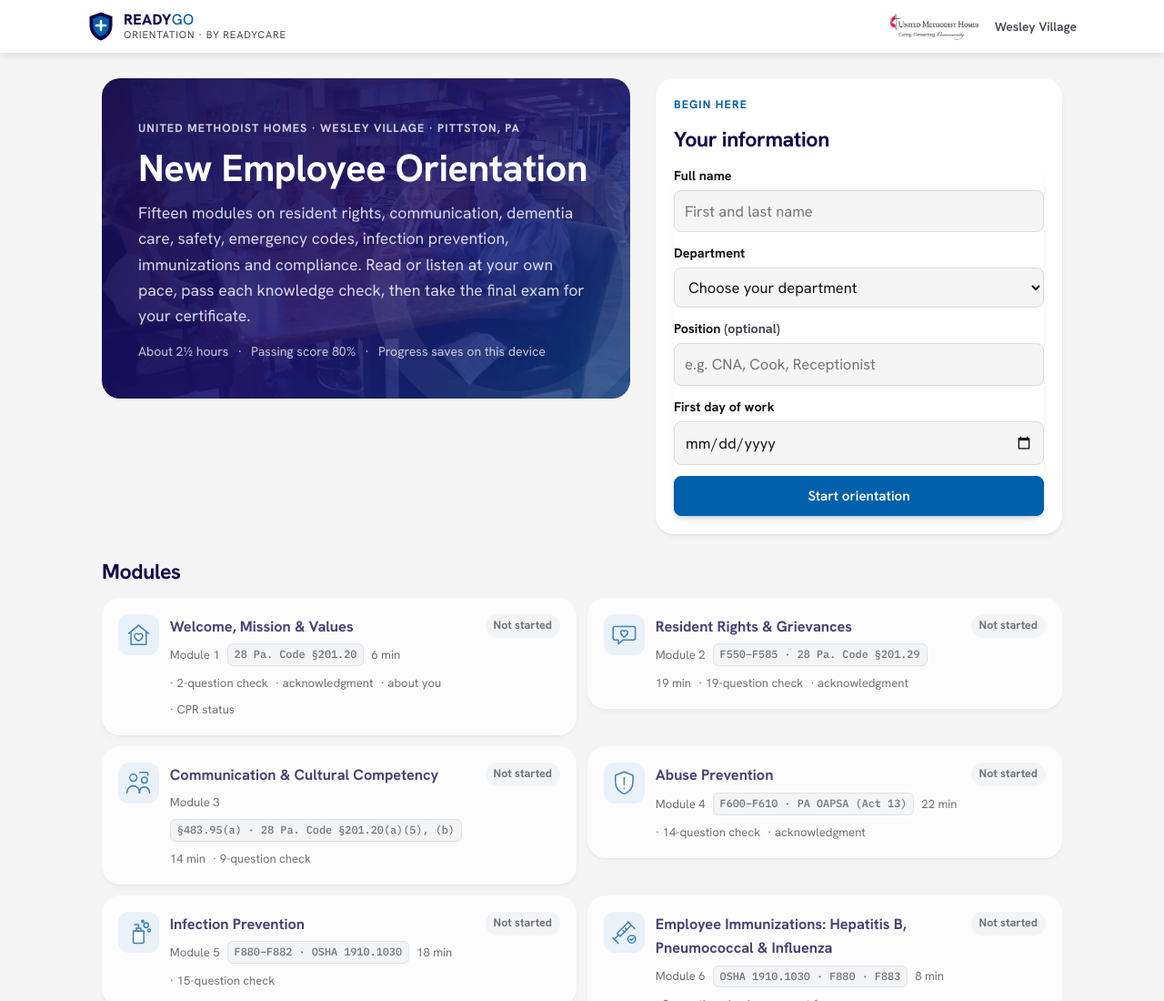
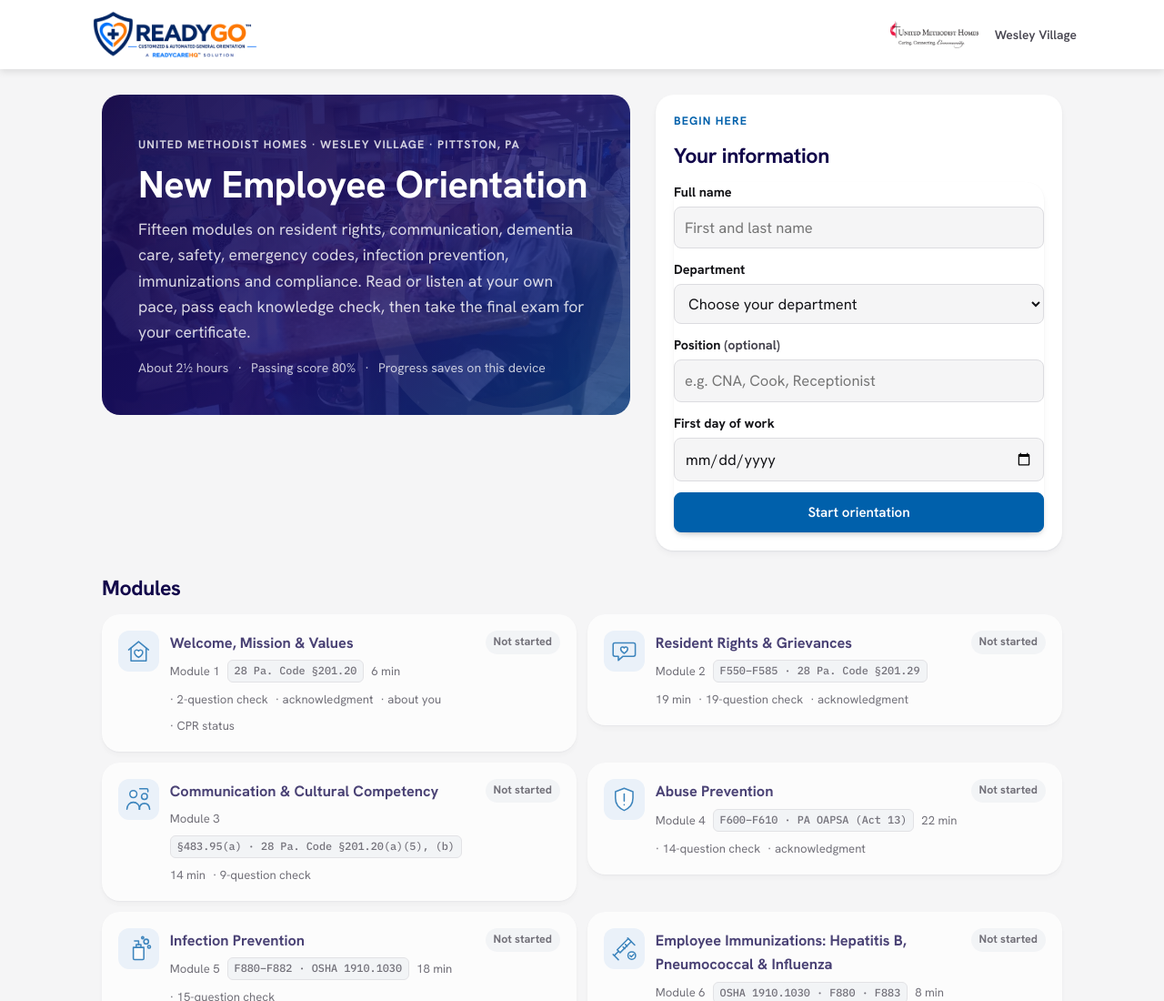
Before and after one commit to smaganzini/ReadyGO, a plain HTML site: page index.html in a window 1280 px wide. Shown: the top 1100 px of the page at 91% size. Drawn offline with Linux system fonts and the light colour scheme.

Commit message:
Add files via upload

```diff
--- a/index.html
+++ b/index.html
@@ -1,5 +1,5 @@
 <!doctype html><html><head><meta charset=utf8><meta name=viewport content="width=device-width,initial-scale=1,viewport-fit=cover"><style>:root{color-scheme:light;box-sizing:border-box;padding-top:env(safe-area-inset-top,0px);padding-bottom:env(safe-area-inset-bottom,0px)}html{scroll-padding-top:env(safe-area-inset-top,0px)}body{margin:0;padding:0;font:14px -apple-system,BlinkMacSystemFont,sans-serif;background:#fff;color:#000}img{max-width:100%}[hidden]:not([hidden=until-found i]){display:none!important}</style></head><body>
-<title>ReadyGO</title>
+<title>*ReadyGO</title>
 <meta name="claude:viewport-fit-sides" content="cover">
 <link rel="preconnect" href="https://fonts.googleapis.com">
 <link rel="stylesheet" href="https://fonts.googleapis.com/css2?family=Hanken+Grotesk:ital,wght@0,400;0,500;0,600;0,700;0,800;1,400&family=IBM+Plex+Mono:wght@500&display=swap">
@@ -324,6 +324,8 @@ td.num{font-variant-numeric:tabular-nums}
 .umh-chip{display:inline-flex;align-items:center;background:#fff;border-radius:8px;padding:4px 8px}
 .umh-chip img{height:30px;width:auto;display:block}
 .facility{display:flex;align-items:center;gap:10px}
+.brand-logo{height:52px;width:auto;display:block;background:#fff;border-radius:8px;padding:2px 6px;box-sizing:content-box}
+@media (max-width:760px){.brand-logo{height:40px}}
 .photo{margin:0;border-radius:var(--r);overflow:hidden;box-shadow:var(--shadow);background:var(--surface)}
 .photo img{display:block;width:100%;height:auto;aspect-ratio:1000/668;object-fit:cover}
 .photo figcaption{font-size:.84rem;color:var(--muted);padding:10px 14px}
@@ -333,7 +335,7 @@ td.num{font-variant-numeric:tabular-nums}
 
 <header class="top">
   <div class="top-in">
-    <button class="brand" id="homeBtn" type="button" aria-label="ReadyGO home"><svg class="logo" viewBox="0 0 30 34" aria-hidden="true"><path d="M15 1.5 2.5 6v9.5C2.5 24 8 30 15 32.5 22 30 27.5 24 27.5 15.5V6z" fill="#12074A"/><path d="M15 5.5 6.3 8.7v6.9c0 6.1 3.8 10.6 8.7 12.6 4.9-2 8.7-6.5 8.7-12.6V8.7z" fill="#0060AB"/><path d="M15 11v10M10 16h10" stroke="#fff" stroke-width="2.6" stroke-linecap="round"/></svg><span class="wm"><b>READY<i>GO</i></b><span>Orientation · by ReadyCare</span></span></button>
+    <button class="brand" id="homeBtn" type="button" aria-label="ReadyGO home"><img class="brand-logo" src="img/readygo-logo.png" alt="ReadyGO: Customized &amp; Automated General Orientation, a ReadyCareHQ solution" width="181" height="52"></button>
     <span class="facility"><span class="umh-chip"><img src="img/umh-logo.png" alt="United Methodist Homes"></span><span>Wesley Village</span></span>
     <div class="meter" id="meter" hidden><div class="bar"><i id="meterBar" style="width:0"></i></div><span id="meterTxt"></span></div>
     <button class="btn ghost" id="recordsBtn" type="button" hidden>Records</button>
```
Also changed, not shown: img/readygo-logo.png (added).
